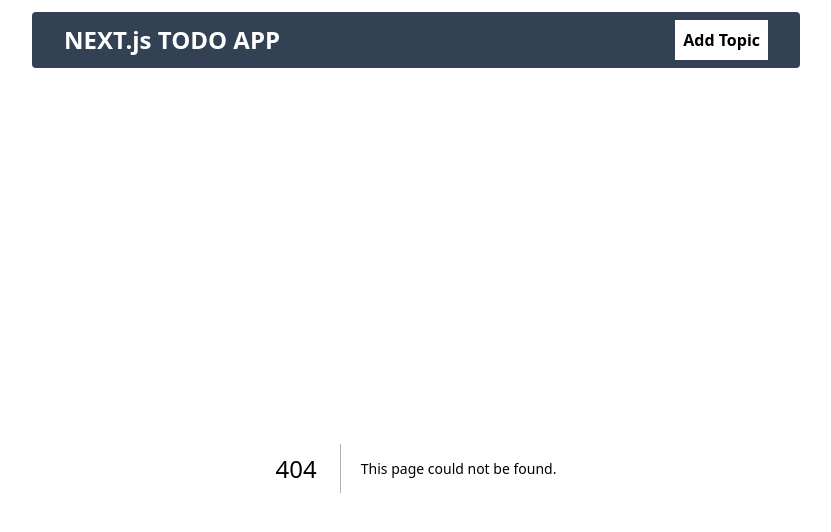
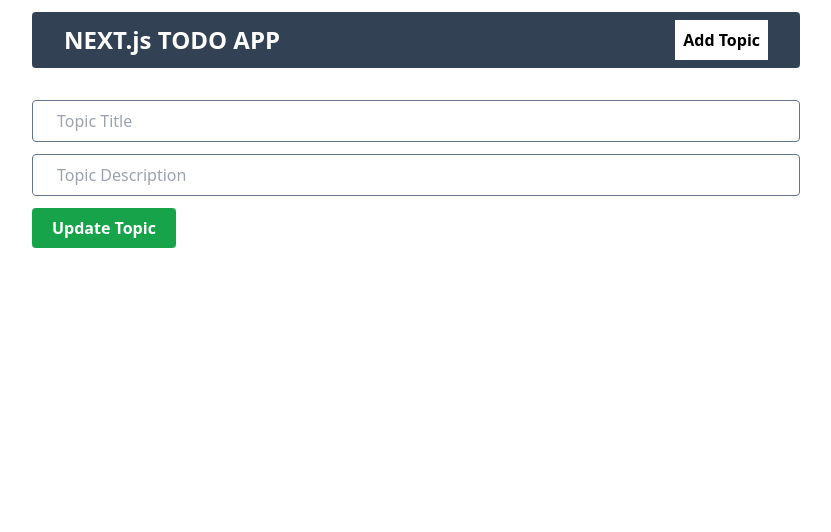
Before and after one commit to zihaaad/nextjs-todo-crud, a Next.js app: page /editTopic/1 in a window 1280 px wide. Before the commit this address had no page. Shown: the top 532 px of the page, without its empty margins (224-1055 px from the left). Built offline with nearby package versions, Linux system fonts and the light colour scheme.

Commit message:
pages added and frontend ui done

```diff
--- /dev/null
+++ b/app/addTopic/page.jsx
@@ -0,0 +1,25 @@
+import React from "react";
+
+const AddTopicPage = () => {
+  return (
+    <form className="flex flex-col gap-3">
+      <input
+        className="border border-slate-500 px-6 py-2 rounded"
+        type="text"
+        placeholder="Topic Title"
+      />
+
+      <input
+        className="border border-slate-500 px-6 py-2 rounded"
+        type="text"
+        placeholder="Topic Description"
+      />
+
+      <button className="bg-green-600 font-semibold text-white py-2 px-5 w-fit rounded">
+        Add Topic
+      </button>
+    </form>
+  );
+};
+
+export default AddTopicPage;
--- /dev/null
+++ b/app/components/EditTopicForm.jsx
@@ -0,0 +1,25 @@
+import React from "react";
+
+const EditTopicForm = () => {
+  return (
+    <form className="flex flex-col gap-3">
+      <input
+        className="border border-slate-500 px-6 py-2 rounded"
+        type="text"
+        placeholder="Topic Title"
+      />
+
+      <input
+        className="border border-slate-500 px-6 py-2 rounded"
+        type="text"
+        placeholder="Topic Description"
+      />
+
+      <button className="bg-green-600 font-semibold text-white py-2 px-5 w-fit rounded">
+        Update Topic
+      </button>
+    </form>
+  );
+};
+
+export default EditTopicForm;
--- /dev/null
+++ b/app/editTopic/[id]/page.jsx
@@ -0,0 +1,8 @@
+import EditTopicForm from "@/app/components/EditTopicForm";
+import React from "react";
+
+const EditTopicPage = () => {
+  return <EditTopicForm />;
+};
+
+export default EditTopicPage;
--- a/app/layout.js
+++ b/app/layout.js
@@ -15,7 +15,7 @@
       <body>
         <div className="max-w-3xl my-3 mx-auto">
           <Navbar />
-          {children}
+          <div className="mt-8">{children}</div>
         </div>
       </body>
     </html>
--- a/app/page.jsx
+++ b/app/page.jsx
@@ -5,9 +5,6 @@
   return (
     <>
       <TopicsList />
-      <TopicsList />
-      <TopicsList />
-      <TopicsList />
     </>
   );
 }
```
